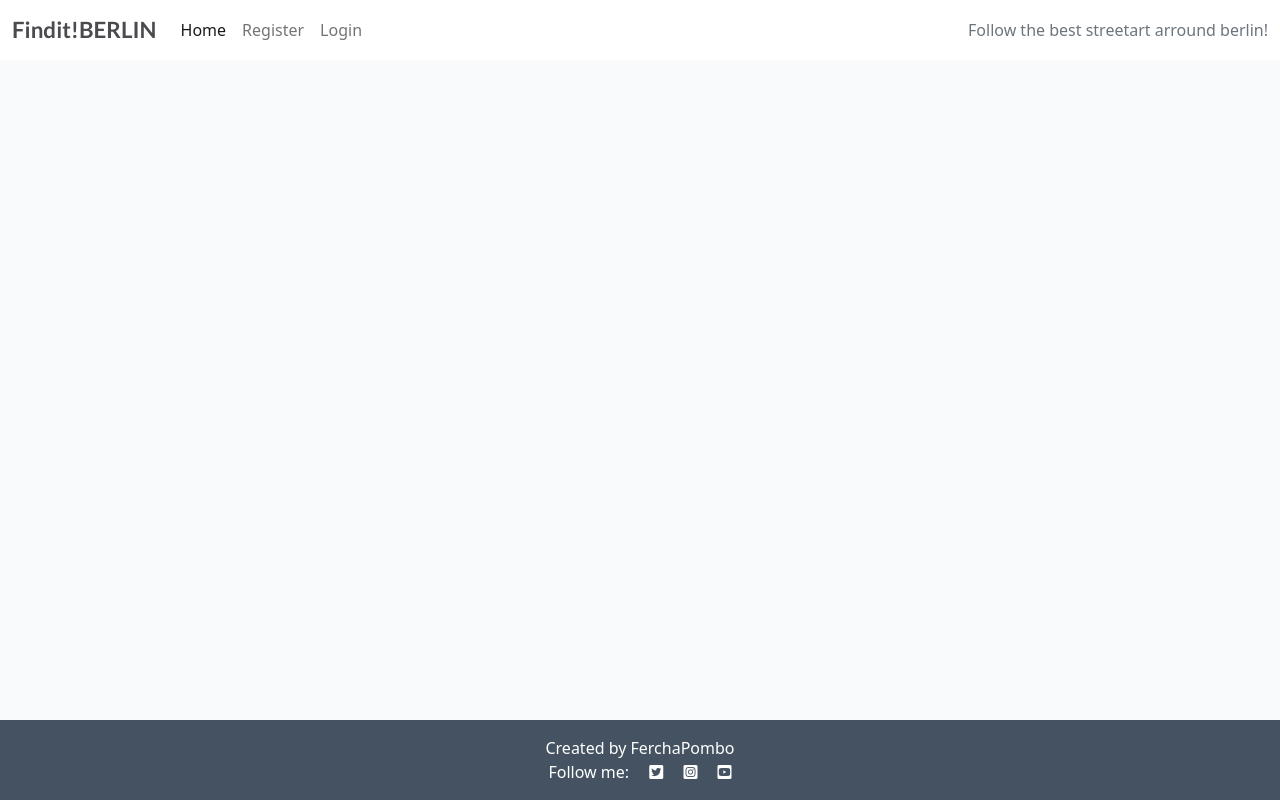
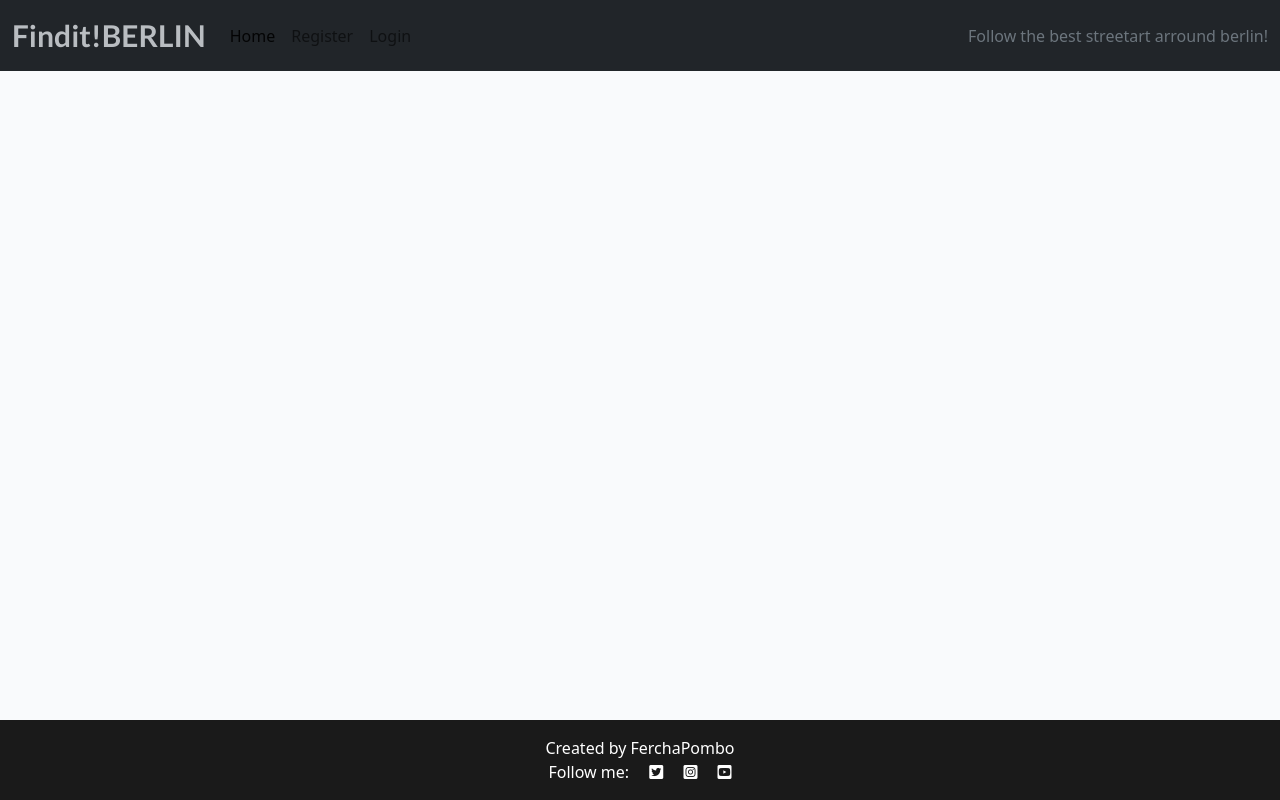
Before and after one commit to FerchaPombo/finditberlin, a Django app: page / in a window 1280 px wide. Run offline with Django 3.2, Linux system fonts and the light colour scheme; data that the repository does not hold is empty.

Commit message:
add styling changes to the blog

```diff
--- a/static/style.css
+++ b/static/style.css
@@ -4,9 +4,9 @@ body {
 
 .brand {
     font-family: Lato, sans-serif;
-    font-size: 1.4rem;
+    font-size: 30px;
     font-weight: 700;
-    color: #4A4A4F;
+    color: #B9BDC1;
 }
 
 .red-o {
@@ -18,11 +18,11 @@ body {
 }
 
 .light-bg {
-    background-color: #fff;
+    background-color: ##B9BDC1;
 }
 
 .dark-bg {
-    background-color: #445261;
+    background-color: #1a1a1a;
 }
 
 .main-bg {
@@ -43,13 +43,16 @@ body {
     bottom: 5%;
     min-width: 30%;
     left: -2px;
-    background-color: #23BBBB;
+    background-color: #070707b8;
+    border-radius: 30px;
 }
 
 .author {
-    color: white;
+    color: #F9FAFC;
     margin: 4px;
     text-transform: uppercase;
+    font-size: small;
+
 }
 
 .masthead {
@@ -62,7 +65,7 @@ body {
 }
 
 .masthead-text {
-    background-color: #445261;
+    background-color: #070707;
     color: white;
     position: relative;
 }
@@ -79,7 +82,7 @@ body {
     right: 90%;
     height: 100%;
     width: 150%;
-    background: #445261;
+    background: #070707;
     -webkit-transform: skew(15deg);
     -moz-transform: skew(15deg);
     transform: skew(15deg);
--- a/templates/base.html
+++ b/templates/base.html
@@ -24,7 +24,7 @@
 
     <!-- Navigation -->
 
-    <nav class="navbar navbar-expand-lg navbar-light bg-white">
+    <nav class="navbar navbar-expand-lg navbar-light bg-dark">
         <div class="container-fluid">
             <a class="navbar-brand" href="{% url 'home' %}"><span class="brand">Findit!BERLIN</span></a>
             <button class="navbar-toggler" type="button" data-bs-toggle="collapse" data-bs-target="#navbarText"
```
